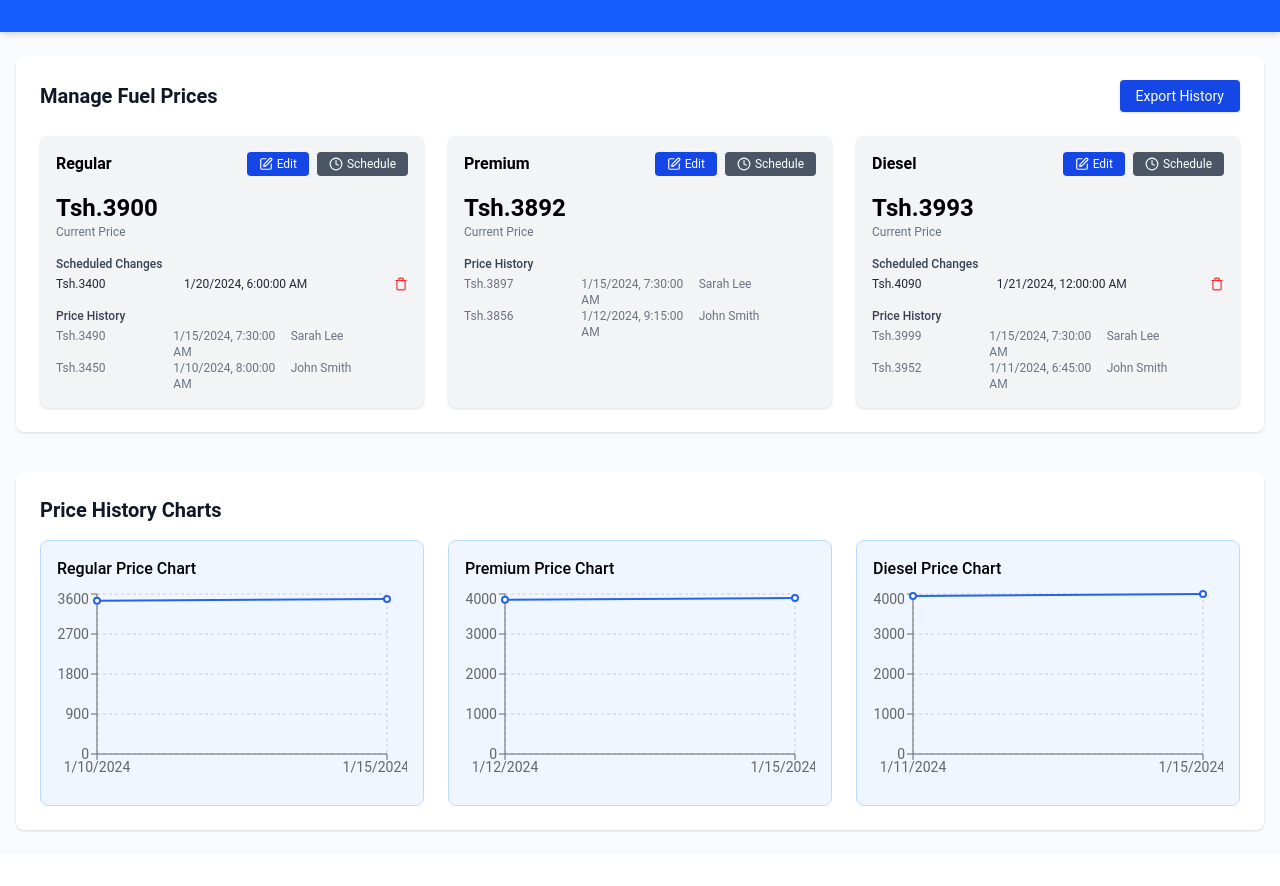
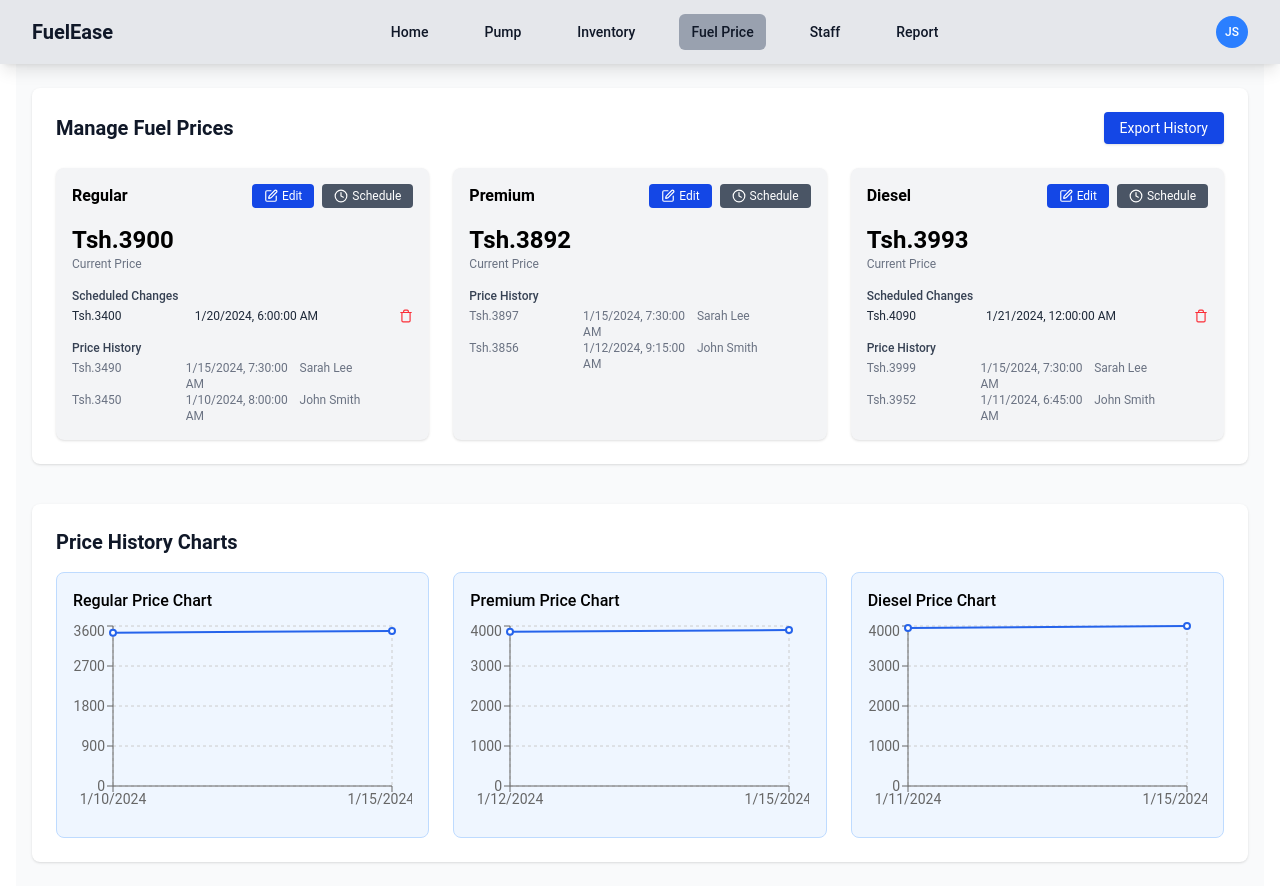
Before and after one commit to harshbix/FuelEase, a React (Vite) app: page /Prices in a window 1280 px wide. Before the commit the page ends 854 px from the top, so only its background shows below. Built offline with nearby package versions, Linux system fonts and the light colour scheme; a web font is replaced by a local one.

Commit message:
added navbar functionality

```diff
--- a/src/App.jsx
+++ b/src/App.jsx
@@ -1,6 +1,6 @@
 import React from "react";
 import "./app.css";
-import { BrowserRouter as Router, Routes, Route } from "react-router-dom";
+import { BrowserRouter as Router, Routes, Route, useLocation } from "react-router-dom";
 import NotFound from "./components/NotFound";
 import Prices from "./components/Prices/Prices";
 import InventoryPage from "./components/Invetory/Invetory";
@@ -8,22 +8,34 @@ import PumpManagement from "./components/Pump/pumpManagement";
 import StaffManagement from "./components/Staff/StaffManagement";
 import Login from "./components/login/Login";
 import Dashboard from "./components/dashboard/dashboard";
+import Navbar from "./components/Navbar/navbar"; // <-- Import it
 
-const App = () => {
+const AppContent = () => {
+  const location = useLocation();
+  const hideNavbar = location.pathname === "/login";
+
   return (
-    <Router>
+    <>
+      {!hideNavbar && <Navbar />}
+      <div className={`pt-16 ${!hideNavbar ? "max-w-7xl mx-auto px-4" : ""}`}>
         <Routes>
-        {/* Catch-all route for 404 */}
-        <Route path="*" element={<NotFound />} />
           <Route path="/" element={<Dashboard />} />
           <Route path="/Prices" element={<Prices />} />
-        <Route path="/Inventory" element={<InventoryPage /> } />
+          <Route path="/Inventory" element={<InventoryPage />} />
           <Route path="/Pump" element={<PumpManagement />} />
           <Route path="/Staff" element={<StaffManagement />} />
           <Route path="/login" element={<Login />} />
+          <Route path="*" element={<NotFound />} />
         </Routes>
-    </Router>
+      </div>
+    </>
   );
 };
 
+const App = () => (
+  <Router>
+    <AppContent />
+  </Router>
+);
+
 export default App;
--- a/src/components/Navbar/navbar.jsx
+++ b/src/components/Navbar/navbar.jsx
@@ -1,16 +1,20 @@
 import React, { useState, useEffect, useRef } from "react";
+import { NavLink, useNavigate, useLocation } from "react-router-dom";
 import { FiMenu, FiX, FiUser, FiSettings, FiLogOut, FiLogIn } from "react-icons/fi";
 
-const Navbar = ({ onLogout }) => {
+const Navbar = () => {
   const [isMenuOpen, setIsMenuOpen] = useState(false);
   const [isProfileOpen, setIsProfileOpen] = useState(false);
-  const [activeProfileTab, setActiveProfileTab] = useState('profile');
+  const [activeProfileTab, setActiveProfileTab] = useState("profile");
   const [isLoggedIn, setIsLoggedIn] = useState(true);
+
   const menuButtonRef = useRef(null);
   const mobileMenuRef = useRef(null);
   const profileRef = useRef(null);
 
-  // Default user data for logged out state
+  const navigate = useNavigate();
+  const location = useLocation();
+
   const defaultUserProfile = {
     name: "Guest User",
     email: "guest@example.com",
@@ -19,7 +23,6 @@ const Navbar = ({ onLogout }) => {
     profileImage: null
   };
 
-  // Current user data
   const [userProfile, setUserProfile] = useState({
     name: "John Smith",
     email: "john@fuelease.com",
@@ -31,7 +34,6 @@ const Navbar = ({ onLogout }) => {
   const [editProfile, setEditProfile] = useState({ ...userProfile });
 
   useEffect(() => {
-    // Initialize edit form with current profile data
     setEditProfile({ ...userProfile });
   }, [userProfile]);
 
@@ -56,16 +58,17 @@ const Navbar = ({ onLogout }) => {
       }
     };
 
-    document.addEventListener('mousedown', handleClickOutside);
-    return () => {
-      document.removeEventListener('mousedown', handleClickOutside);
-    };
+    document.addEventListener("mousedown", handleClickOutside);
+    return () => document.removeEventListener("mousedown", handleClickOutside);
   }, [isMenuOpen, isProfileOpen]);
 
   const getInitials = (name) => {
     if (!name) return "";
-    const names = name.split(" ");
-    return names.map(n => n[0]).join("").toUpperCase();
+    return name
+      .split(" ")
+      .map((n) => n[0])
+      .join("")
+      .toUpperCase();
   };
 
   const toggleMenu = (e) => {
@@ -77,13 +80,13 @@ const Navbar = ({ onLogout }) => {
   const toggleProfile = (e) => {
     e.stopPropagation();
     setIsProfileOpen(!isProfileOpen);
-    setActiveProfileTab('profile');
+    setActiveProfileTab("profile");
     if (isMenuOpen) setIsMenuOpen(false);
   };
 
   const handleInputChange = (e) => {
     const { name, value } = e.target;
-    setEditProfile(prev => ({
+    setEditProfile((prev) => ({
       ...prev,
       [name]: value
     }));
@@ -91,74 +94,60 @@ const Navbar = ({ onLogout }) => {
 
   const handleSaveProfile = (e) => {
     e.stopPropagation();
-    // Update profile in state
     setUserProfile({ ...editProfile });
-    // Switch back to profile view
-    setActiveProfileTab('profile');
-    // In a real app: API call to update database would go here
-    console.log("Saving to database:", editProfile);
+    setActiveProfileTab("profile");
   };
 
   const handleProfileAction = (e, action) => {
     e.stopPropagation();
-
-    if (action === 'logout') {
-      // Reset to default state
+    if (action === "logout") {
       setUserProfile(defaultUserProfile);
       setIsLoggedIn(false);
       setIsProfileOpen(false);
-      // Notify parent component to reset page content
-      if (onLogout) onLogout();
+      navigate("/login");
       return;
     }
-
-    if (action === 'login') {
-      window.location.href = '/login';
+    if (action === "login") {
+      navigate("/login");
       return;
     }
-
     setActiveProfileTab(action);
   };
 
   const navLinks = [
-    { name: "Home", href: "#" },
-    { name: "Pump", href: "#" },
-    { name: "Transactions", href: "#" },
-    { name: "Inventory", href: "#", isActive: true },
-    { name: "Fuel Price", href: "#" },
-    { name: "Staff", href: "#" },
-    { name: "Report", href: "#" }
+    { name: "Home", to: "/" },
+    { name: "Pump", to: "/Pump" },
+    { name: "Inventory", to: "/Inventory" },
+    { name: "Fuel Price", to: "/Prices" },
+    { name: "Staff", to: "/Staff" },
+    { name: "Report", to: "/Report" }
   ];
 
   return (
     <nav className="bg-gray-200 text-white shadow-lg fixed w-full top-0 z-50">
       <div className="max-w-7xl mx-auto px-4 sm:px-6 lg:px-8">
         <div className="flex items-center justify-between h-16">
-          {/* Left side - Logo */}
           <div className="flex-shrink-0">
             <span className="text-xl font-bold text-gray-900">FuelEase</span>
           </div>
 
-          {/* Desktop Navigation */}
           <div className="hidden md:flex items-center space-x-8">
-            <div className="flex space-x-4">
             {navLinks.map((link) => (
-                <a
+              <NavLink
                 key={link.name}
-                  href={link.href}
-                  className={`px-3 py-2 rounded-md text-sm font-medium text-gray-900 ${
-                    link.isActive ? 'bg-gray-400' : 'hover:bg-gray-400'
-                  }`}
+                to={link.to}
+                className={({ isActive }) =>
+                  `px-3 py-2 rounded-md text-sm font-medium text-gray-900 ${
+                    isActive ? "bg-gray-400" : "hover:bg-gray-300"
+                  }`
+                }
               >
                 {link.name}
-                </a>
+              </NavLink>
             ))}
           </div>
-          </div>
 
-          {/* Right side - Profile and Mobile Menu Button */}
           <div className="flex items-center space-x-4">
-            {/* Mobile Menu Button */}
             <button
               ref={menuButtonRef}
               className="md:hidden text-gray-900 hover:text-gray-700 focus:outline-none"
@@ -168,12 +157,8 @@ const Navbar = ({ onLogout }) => {
               {isMenuOpen ? <FiX size={24} /> : <FiMenu size={24} />}
             </button>
 
-            {/* Profile */}
             <div className="relative">
-              <button
-                onClick={toggleProfile}
-                className="flex items-center focus:outline-none"
-              >
+              <button onClick={toggleProfile} className="flex items-center focus:outline-none">
                 {isLoggedIn ? (
                   userProfile.profileImage ? (
                     <img
@@ -191,15 +176,8 @@ const Navbar = ({ onLogout }) => {
                     <FiUser size={16} />
                   </div>
                 )}
-                {isLoggedIn && (
-                  <div className="hidden md:block ml-3 text-left">
-                    <p className="text-sm font-medium text-gray-900">{userProfile.name}</p>
-                    <p className="text-xs text-gray-900">{userProfile.position}</p>
-                  </div>
-                )}
               </button>
 
-              {/* Profile Dropdown */}
               {isProfileOpen && (
                 <div
                   ref={profileRef}
@@ -208,103 +186,73 @@ const Navbar = ({ onLogout }) => {
                 >
                   {isLoggedIn ? (
                     <>
-                      {activeProfileTab === 'profile' ? (
+                      {activeProfileTab === "profile" ? (
                         <>
                           <div className="px-4 py-3 border-b border-gray-300">
-                            <div className="flex items-center">
-                              {userProfile.profileImage ? (
-                                <img
-                                  src={userProfile.profileImage}
-                                  alt="Profile"
-                                  className="w-10 h-10 rounded-full object-cover mr-3"
-                                />
-                              ) : (
-                                <div className="w-10 h-10 rounded-full bg-blue-500 flex items-center justify-center text-white text-sm font-medium mr-3">
-                                  {getInitials(userProfile.name)}
-                                </div>
-                              )}
-                              <div>
                             <p className="text-sm font-medium text-gray-900">{userProfile.name}</p>
                             <p className="text-xs text-gray-600">{userProfile.position}</p>
                           </div>
+                          <div className="px-4 py-2 text-sm text-gray-900">
+                            Email: {userProfile.email}
                           </div>
-                          </div>
-                          <div className="px-4 py-2 border-b border-gray-300">
-                            <p className="text-xs text-gray-500 mb-1">Email</p>
-                            <p className="text-sm text-gray-900">{userProfile.email}</p>
-                          </div>
-                          <div className="px-4 py-2 border-b border-gray-300">
-                            <p className="text-xs text-gray-500 mb-1">Contacts</p>
-                            <p className="text-sm text-gray-900">{userProfile.contacts || 'Not provided'}</p>
+                          <div className="px-4 py-2 text-sm text-gray-900">
+                            Contact: {userProfile.contacts || "N/A"}
                           </div>
                           <button
                             className="w-full text-left flex items-center px-4 py-2 text-sm text-gray-700 hover:bg-gray-100"
-                            onClick={(e) => handleProfileAction(e, 'settings')}
+                            onClick={(e) => handleProfileAction(e, "settings")}
                           >
                             <FiSettings className="mr-2" /> Settings
                           </button>
                         </>
                       ) : (
                         <>
-                          <div className="px-4 py-3 border-b border-gray-300">
-                            <h3 className="text-sm font-medium text-gray-900">Edit Profile</h3>
-                          </div>
+                          {/* Settings / Edit Mode */}
                           <div className="p-4 space-y-3">
-                            <div>
-                              <label className="block text-xs text-gray-500 mb-1">Name</label>
                             <input
                               type="text"
                               name="name"
                               value={editProfile.name}
                               onChange={handleInputChange}
                               className="w-full px-3 py-2 text-sm border border-gray-300 rounded"
+                              placeholder="Name"
                             />
-                            </div>
-                            <div>
-                              <label className="block text-xs text-gray-500 mb-1">Email</label>
                             <input
                               type="email"
                               name="email"
                               value={editProfile.email}
                               onChange={handleInputChange}
                               className="w-full px-3 py-2 text-sm border border-gray-300 rounded"
+                              placeholder="Email"
                             />
-                            </div>
-                            <div>
-                              <label className="block text-xs text-gray-500 mb-1">Position</label>
                             <input
                               type="text"
                               name="position"
                               value={editProfile.position}
                               onChange={handleInputChange}
                               className="w-full px-3 py-2 text-sm border border-gray-300 rounded"
+                              placeholder="Position"
                             />
-                            </div>
-                            <div>
-                              <label className="block text-xs text-gray-500 mb-1">Contacts</label>
                             <input
                               type="text"
                               name="contacts"
                               value={editProfile.contacts}
                               onChange={handleInputChange}
                               className="w-full px-3 py-2 text-sm border border-gray-300 rounded"
+                              placeholder="Contacts"
                             />
-                            </div>
-                            <div className="flex justify-between pt-2">
+                            <div className="flex justify-between">
                               <button
-                                className="px-4 py-2 text-sm text-gray-700 hover:bg-gray-100 rounded"
-                                onClick={(e) => {
-                                  e.stopPropagation();
-                                  setActiveProfileTab('profile');
-                                }}
+                                onClick={() => setActiveProfileTab("profile")}
+                                className="text-sm px-4 py-2 text-gray-700 hover:bg-gray-100"
                               >
                                 Cancel
                               </button>
                               <button
-                                className="px-4 py-2 text-sm bg-blue-500 text-white rounded hover:bg-blue-600"
                                 onClick={handleSaveProfile}
+                                className="text-sm px-4 py-2 bg-blue-500 text-white rounded hover:bg-blue-600"
                               >
-                                Save Changes
+                                Save
                               </button>
                             </div>
                           </div>
@@ -312,7 +260,7 @@ const Navbar = ({ onLogout }) => {
                       )}
                       <button
                         className="w-full text-left flex items-center px-4 py-2 text-sm text-gray-700 hover:bg-gray-100 border-t border-gray-300"
-                        onClick={(e) => handleProfileAction(e, 'logout')}
+                        onClick={(e) => handleProfileAction(e, "logout")}
                       >
                         <FiLogOut className="mr-2" /> Sign out
                       </button>
@@ -320,7 +268,7 @@ const Navbar = ({ onLogout }) => {
                   ) : (
                     <button
                       className="w-full text-left flex items-center px-4 py-2 text-sm text-gray-700 hover:bg-gray-100"
-                      onClick={(e) => handleProfileAction(e, 'login')}
+                      onClick={(e) => handleProfileAction(e, "login")}
                     >
                       <FiLogIn className="mr-2" /> Login
                     </button>
@@ -332,32 +280,27 @@ const Navbar = ({ onLogout }) => {
         </div>
       </div>
 
-      {/* Mobile Menu */}
+      {/* Mobile menu */}
       {isMenuOpen && (
         <div
           ref={mobileMenuRef}
           className="md:hidden fixed right-4 top-16 w-48 bg-gray-200 rounded-md shadow-lg py-1 z-50"
           onClick={(e) => e.stopPropagation()}
         >
-          <div className="space-y-1">
           {navLinks.map((link) => (
-              <a
+            <NavLink
               key={link.name}
-                href={link.href}
-                className={`block px-4 py-2 text-sm font-medium ${
-                  link.isActive
-                    ? 'bg-gray-100 text-gray-900'
-                    : 'text-gray-700 hover:bg-gray-100'
-                }`}
-                onClick={(e) => {
-                  e.stopPropagation();
-                  setIsMenuOpen(false);
-                }}
+              to={link.to}
+              className={({ isActive }) =>
+                `block px-4 py-2 text-sm font-medium ${
+                  isActive ? "bg-gray-300 text-gray-900" : "text-gray-700 hover:bg-gray-100"
+                }`
+              }
+              onClick={() => setIsMenuOpen(false)}
             >
               {link.name}
-              </a>
+            </NavLink>
           ))}
-          </div>
         </div>
       )}
     </nav>
--- a/src/components/Prices/Prices.jsx
+++ b/src/components/Prices/Prices.jsx
@@ -11,7 +11,6 @@ import {
   ResponsiveContainer,
 } from "recharts";
 import { exportFuelDataToCSV } from "./exportCSV";
-import Navbar from "../Navbar/navbar";
 
 const Prices = () => {
   const [fuelData, setFuelData] = useState([
@@ -145,7 +144,7 @@ const Prices = () => {
 
   return (
     <div className="bg-gray-50 min-h-screen text-sm">
-      <div className="bg-blue-600 text-white py-4 shadow-md">
+      <div >
       </div>
 
       {feedbackMessage && (
```
Lines whose indentation alone changed are shown as unchanged.
